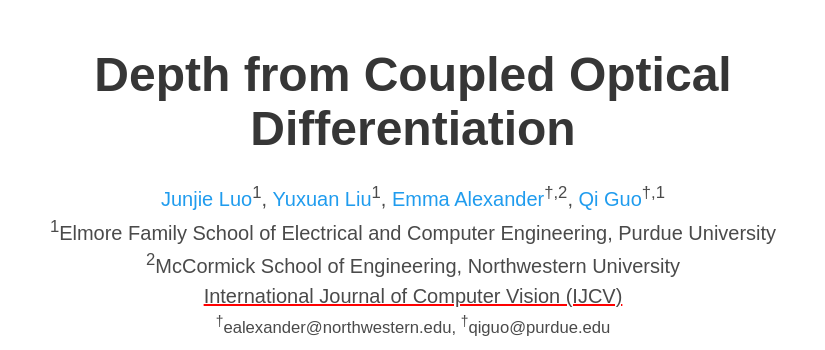
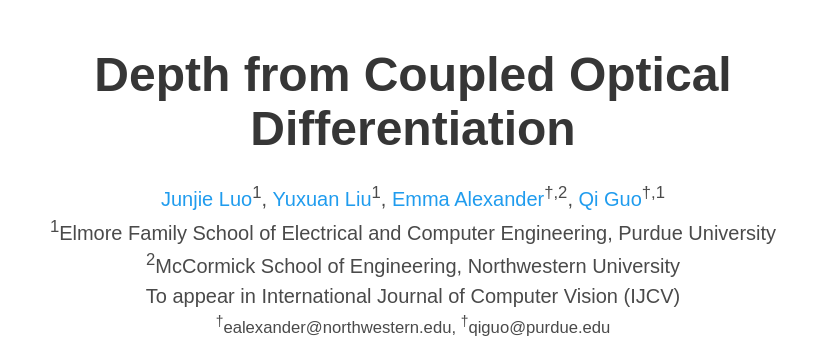
Before and after one commit to guo-research-group/COD_website, a plain HTML site: page index.html in a window 1280 px wide. Shown: the top 350 px of the page, without its empty margins (227-1052 px from the left). Drawn offline with nearby package versions, Linux system fonts and the light colour scheme; some icons are missing; a web font is replaced by a local one.

Commit message:
Update index.html

```diff
--- a/index.html
+++ b/index.html
@@ -74,7 +74,7 @@
                 <sup>1</sup>Elmore Family School of Electrical and Computer Engineering,
                 Purdue University<br>
                 <sup>2</sup>McCormick School of Engineering, Northwestern University<br>
-                <span style="text-decoration: underline; text-decoration-color: red;">International Journal of Computer Vision (IJCV)</span>
+                To appear in International Journal of Computer Vision (IJCV)
               </span>
               <span class="eql-cntrb">
                 <sup>&#8224;</sup>ealexander@northwestern.edu, <sup>&#8224;</sup>qiguo@purdue.edu<br>
@@ -89,7 +89,7 @@
                     <span class="icon">
                       <i class="ai ai-arxiv"></i>
                     </span>
-                    <span>Paper(arXiv)</span>
+                    <span>Paper (arXiv)</span>
                   </a>
                 </span>
 
```
